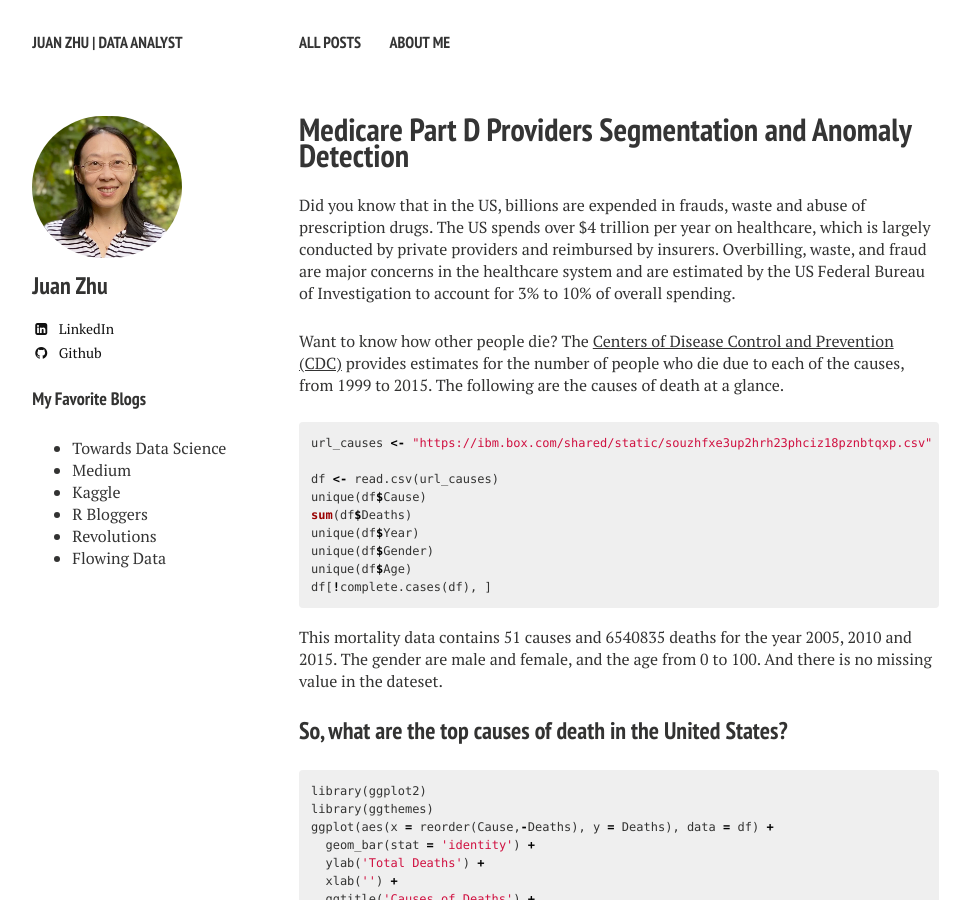
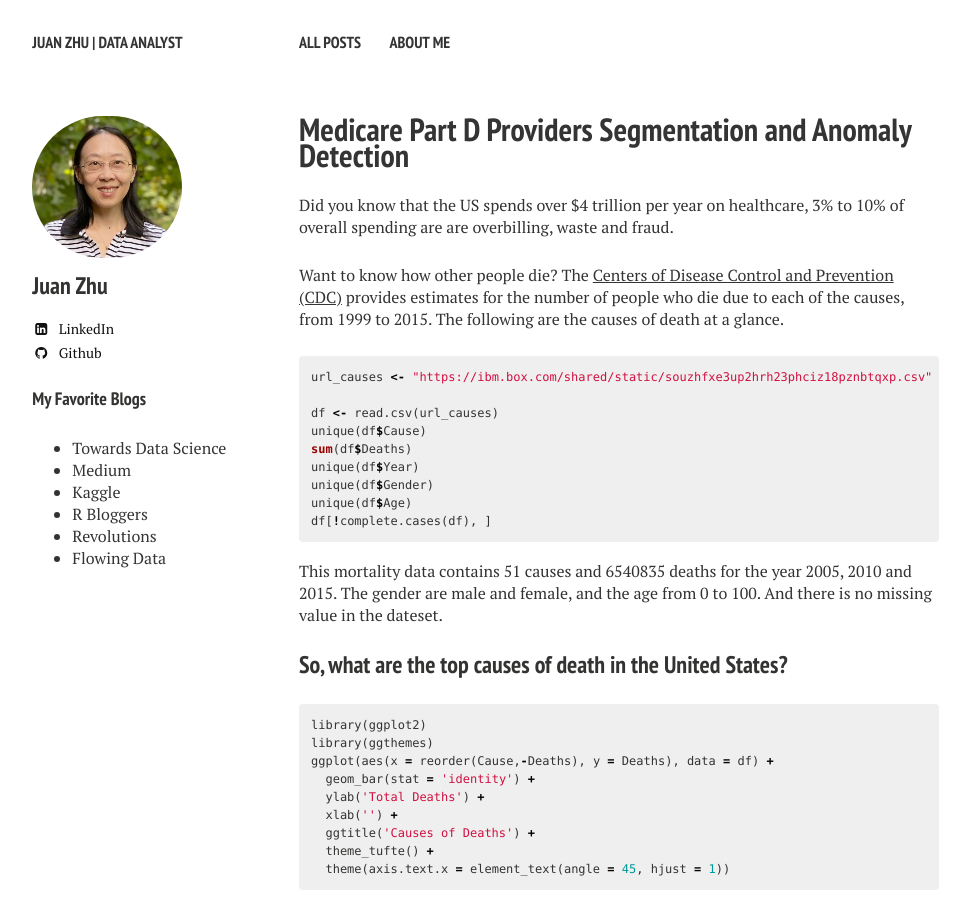
Before and after one commit to Janzhuj/janzhuj.github.io, a Jekyll site: the page built from _posts/2023-08-23-Medicare_Part_D_Providers_Segmentation_and_Anomaly_Detection.md, in a window 1280 px wide and 900 px high. Shown: the whole window, without its empty margins (21-991 px from the left). Built offline with Jekyll 4.4.1, drawn with Linux system fonts in a browser that asks for light colours; nearby versions of some CDN libraries; library files that are not in the unit come from our copies; comment, search, counter and statistics services are not loaded.

Commit message:
Update 2023-08-23-Medicare_Part_D_Providers_Segmentation_and_Anomaly_Detection.md

```diff
--- a/_posts/2023-08-23-Medicare_Part_D_Providers_Segmentation_and_Anomaly_Detection.md
+++ b/_posts/2023-08-23-Medicare_Part_D_Providers_Segmentation_and_Anomaly_Detection.md
@@ -7,7 +7,7 @@ share: true
 comments: true
 ---
 
-Did you know that in the US, billions are expended in frauds, waste and abuse of prescription drugs. The US spends over $4 trillion per year on healthcare, which is largely conducted by private providers and reimbursed by insurers. Overbilling, waste, and fraud are major concerns in the healthcare system and are estimated by the US Federal Bureau of Investigation to account for 3% to 10% of overall spending.
+Did you know that the US spends over $4 trillion per year on healthcare, 3% to 10% of overall spending are are overbilling, waste and fraud.
 
 
 Want to know how other people die? The [Centers of Disease Control and Prevention (CDC)](https://wonder.cdc.gov/ucd-icd10.html) provides estimates for the number of people who die due to each of the causes, from 1999 to 2015. The following are the causes of death at a glance.
```
